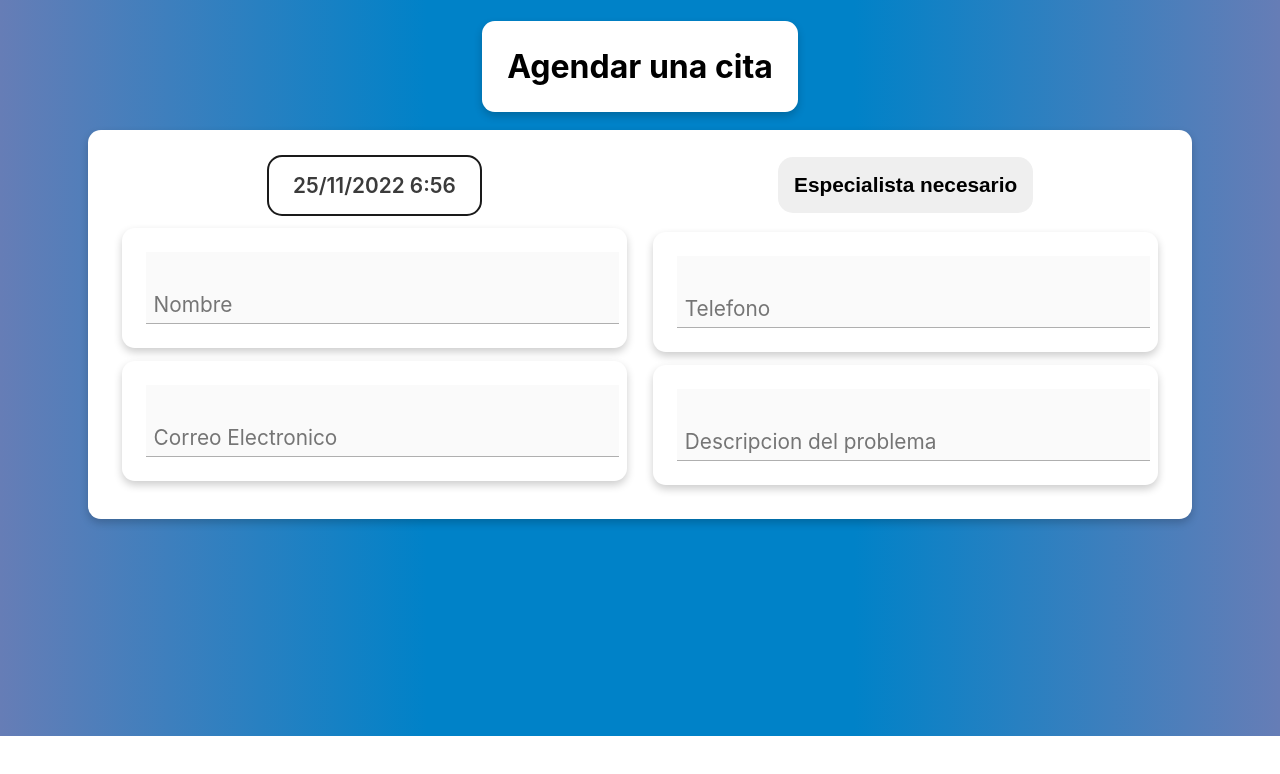
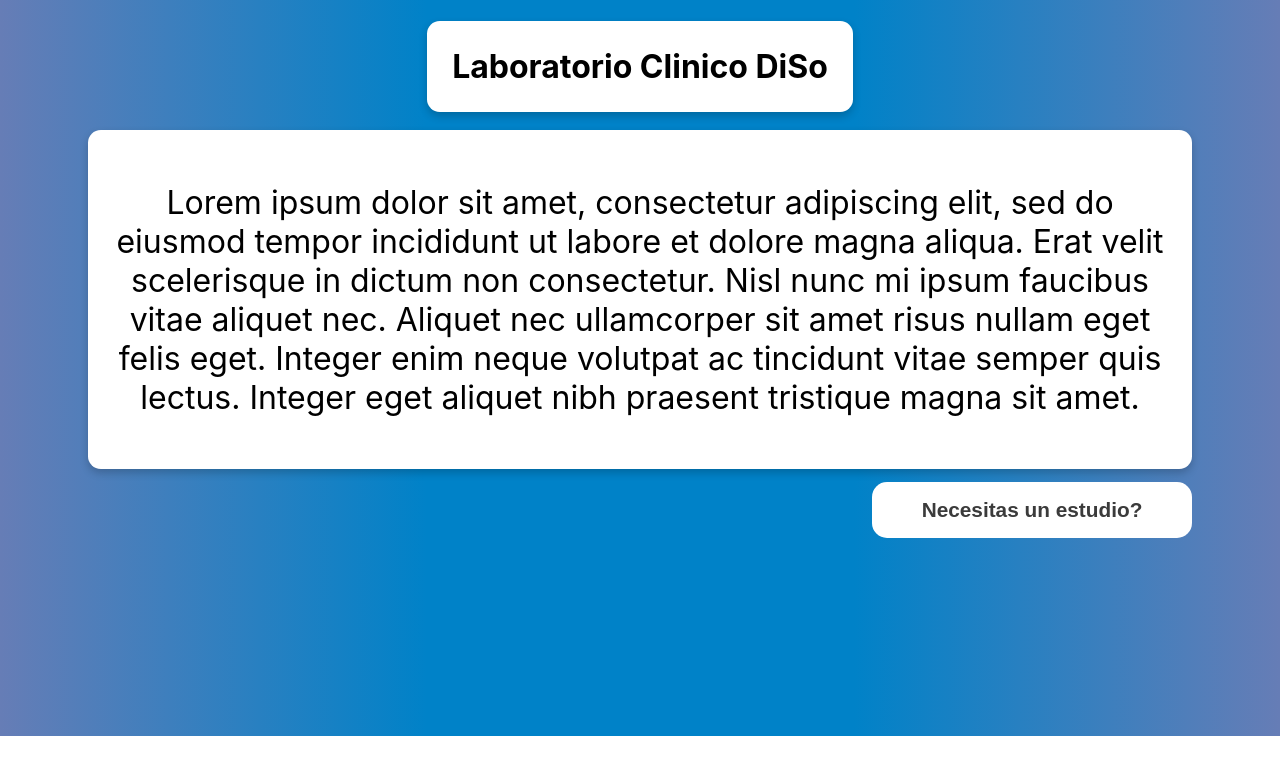
Before and after one commit to AlexLiCa/proyecto_consultorio, a React (Create React App) app in the folder consultorio/: page / in a window 1280 px wide. Shown: the top 774 px of the page. Built offline with nearby package versions, Linux system fonts and the light colour scheme.

Commit message:
Primera version entregable

```diff
--- a/consultorio/src/App.css
+++ b/consultorio/src/App.css
@@ -316,3 +316,8 @@
   box-shadow: rgba(0, 0, 0, 0.25) 0 8px 15px;
   transform: translateY(-2px);
 }
+
+.t {
+  color: black;
+  font-size: 2rem;
+}
--- a/consultorio/src/App.js
+++ b/consultorio/src/App.js
@@ -1,15 +1,29 @@
-import React, {useState, useEffect} from 'react';
-import './App.css';
-import FormularioCita from './components/FormularioCita';
+import React, { useState, useEffect } from "react";
+import "./App.css";
+import FormularioCita from "./components/FormularioCita";
+import Inicio from "./components/Inicio";
 
 function App() {
+  const [agendarCita, setAgendarCita] = useState(false);
+  const [citas, agregarCita] = useState([]);
+
   return (
     <div className="bg">
       <div className="body">
-        <FormularioCita/>
+        <>
+          {agendarCita === false ? (
+            <Inicio
+              setAgendarCita={setAgendarCita} />
+          ) : (
+            <FormularioCita
+              setAgendarCita={setAgendarCita}
+              citas = {citas}
+              agregarCita = {agregarCita}
+            />
+          )}
+        </>
       </div>
     </div>
-
   );
 }
 
--- a/consultorio/src/components/FormularioCita.js
+++ b/consultorio/src/components/FormularioCita.js
@@ -3,15 +3,13 @@
 import "../App.css";
 import "react-datepicker/dist/react-datepicker.css";
 
-const FormularioCita = () => {
+const FormularioCita = ({ setAgendarCita, citas, agregarCita }) => {
   const [selected, setDate] = useState(new Date());
-  const [citas, agregarCita] = useState([]);
   const [doctor, setDoctor] = useState("Especialista necesario");
-
   const [nombre, setNombre] = useState("");
   const [correo, setCorreo] = useState("");
   const [numero, setNumero] = useState("");
-  const [problema, setProblema] = useState("");
+  const [pago, setPago] = useState("Metodo de pago");
 
   const today = new Date();
   const min = new Date();
@@ -51,30 +49,39 @@
   const onChange = (e) => {
     if (e.target.name === "nombre") {
       setNombre(e.target.value);
-      console.log("Nombre:", nombre);
+      //   console.log("Nombre:", nombre);
     }
     if (e.target.name === "correo") {
       setCorreo(e.target.value);
-      console.log("Correo:", correo);
+      //   console.log("Correo:", correo);
     }
     if (e.target.name === "numero") {
       setNumero(e.target.value);
-      console.log("Numero:", numero);
+      //   console.log("Numero:", numero);
     }
-    if (e.target.name === "problema") {
-      setProblema(e.target.value);
-      console.log("Problema: ", problema);
+    if (e.target.name === "pago") {
+      //   console.log("Problema: ", problema);
     }
   };
 
   const valida_datos = () => {
-    if(nombre === "" || correo === "" || numero === "" || problema === ""){
+    if (
+      nombre === "" ||
+      correo === "" ||
+      numero === "" ||
+      doctor === "Especialista necesario" ||
+      pago === "Metodo de pago"
+    ) {
       return false;
-    }
-    else {
+    } else {
       return true;
     }
-  }
+  };
+
+  const agendar_cita = () => {
+    agregarCita([...citas, selected]);
+    setAgendarCita(false);
+  };
 
   return (
     <>
@@ -92,13 +99,34 @@
             showTimeSelect
             minTime={min}
             maxTime={max}
-            startDate={today}
             minDate={today}
             excludeTimes={excludeTimes()}
             dateFormat="dd/MM/yyyy h:mm"
             filterTime={filterPassedTime}
             customInput={<ExampleCustomInput />}
+            withPortal
           />
+          <div className="dropdown">
+            <button className="dropbtn">{doctor}</button>
+            <div className="dropdown-content">
+              <a onClick={() => setDoctor("Cardiologo")}>Cardiologo</a>
+              <a onClick={() => setDoctor("Alergólogo")}>Alergólogo </a>
+              <a onClick={() => setDoctor("Gastroenterólogo")}>
+                Gastroenterólogo
+              </a>
+              <a onClick={() => setDoctor("Hematólogo")}>Hematólogo</a>
+              <a onClick={() => setDoctor("Hepatólogo")}>Hepatólogo</a>
+              <a onClick={() => setDoctor("Nefrólogo")}>Nefrólogo</a>
+            </div>
+          </div>
+          <div className="dropdown">
+            <button className="dropbtn">{pago}</button>
+            <div className="dropdown-content">
+              <a onClick={() => setPago("Efectivo")}>Efectivo</a>
+              <a onClick={() => setPago("Tarjeta")}>Tarjeta</a>
+            </div>
+          </div>
+          <div className="row">
             <div className="card">
               <label htmlFor="inp" className="inp">
                 <input
@@ -126,20 +154,6 @@
               </label>
             </div>
           </div>
-        <div className="row">
-          <div className="dropdown">
-            <button className="dropbtn">{doctor}</button>
-            <div className="dropdown-content">
-              <a onClick={() => setDoctor("Cardiologo")}>Cardiologo</a>
-              <a onClick={() => setDoctor("Alergólogo")}>Alergólogo </a>
-              <a onClick={() => setDoctor("Gastroenterólogo")}>
-                Gastroenterólogo
-              </a>
-              <a onClick={() => setDoctor("Hematólogo")}>Hematólogo</a>
-              <a onClick={() => setDoctor("Hepatólogo")}>Hepatólogo</a>
-              <a onClick={() => setDoctor("Nefrólogo")}>Nefrólogo</a>
-            </div>
-          </div>
           <div className="card">
             <label htmlFor="inp" className="inp">
               <input
@@ -153,36 +167,18 @@
               <span className="focus-bg"></span>
             </label>
           </div>
-          <div className="card">
-            <label htmlFor="inp" className="inp">
-              <input
-                type="text"
-                id="problema"
-                name="problema"
-                placeholder="Descripcion del problema"
-                value={problema}
-                onChange={onChange}
-              ></input>
-              <span className="focus-bg"></span>
-            </label>
-          </div>
         </div>
       </div>
       <div className="container-r">
-      {valida_datos() === true ?(
-        <button
-          className="btn-2"
-          onClick={() => agregarCita([...citas, selected])}>
+        {valida_datos() === true ? (
+          <button className="btn-2" onClick={() => agendar_cita()}>
             Hacer cita
           </button>
         ) : (
-        <button
-          className="btn-2" disabled
-          onClick={() => agregarCita([...citas, selected])}>
+          <button className="btn-2" disabled>
             Hacer cita
           </button>
         )}
-
       </div>
     </>
   );
--- /dev/null
+++ b/consultorio/src/components/Inicio.js
@@ -0,0 +1,36 @@
+import React from "react";
+import "../App.css";
+
+const Inicio = ({setAgendarCita}) => {
+
+
+  return (
+    <>
+      <div className="container">
+        <div className="card-title">
+          <h1>Laboratorio Clinico DiSo</h1>
+        </div>
+      </div>
+      <div className="container-white">
+        <p className="t">
+          Lorem ipsum dolor sit amet, consectetur adipiscing elit, sed do
+          eiusmod tempor incididunt ut labore et dolore magna aliqua. Erat velit
+          scelerisque in dictum non consectetur. Nisl nunc mi ipsum faucibus
+          vitae aliquet nec. Aliquet nec ullamcorper sit amet risus nullam eget
+          felis eget. Integer enim neque volutpat ac tincidunt vitae semper quis
+          lectus. Integer eget aliquet nibh praesent tristique magna sit amet.
+        </p>
+      </div>
+      <div className="container-r">
+      <button
+            className="btn-2"
+            onClick={() => setAgendarCita(true)}
+          >
+            Necesitas un estudio?
+          </button>
+      </div>
+    </>
+  );
+};
+
+export default Inicio;
```
Lines whose indentation alone changed are shown as unchanged.
